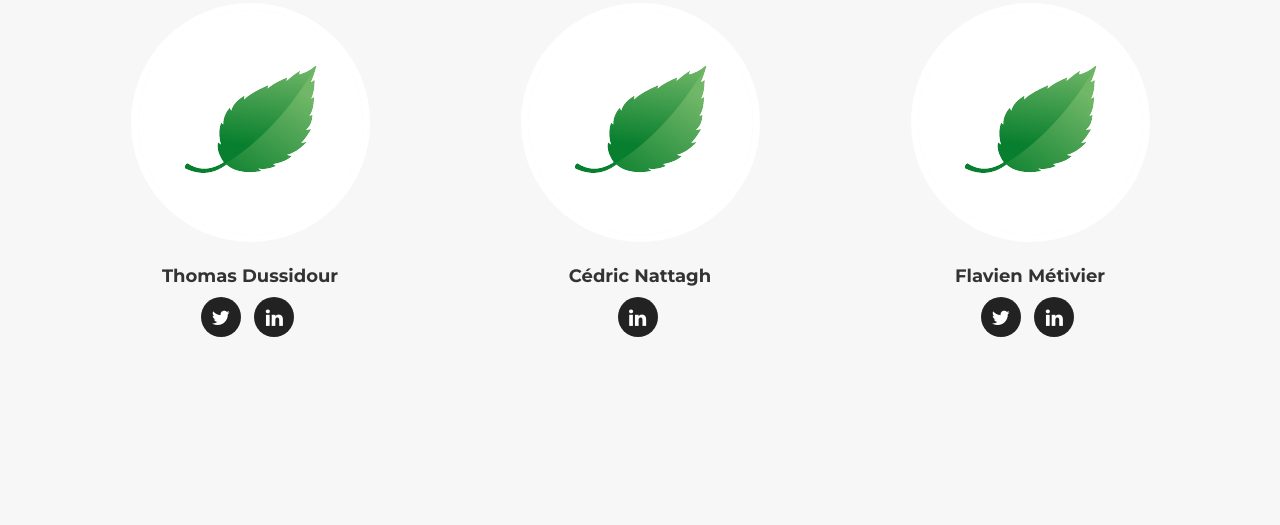
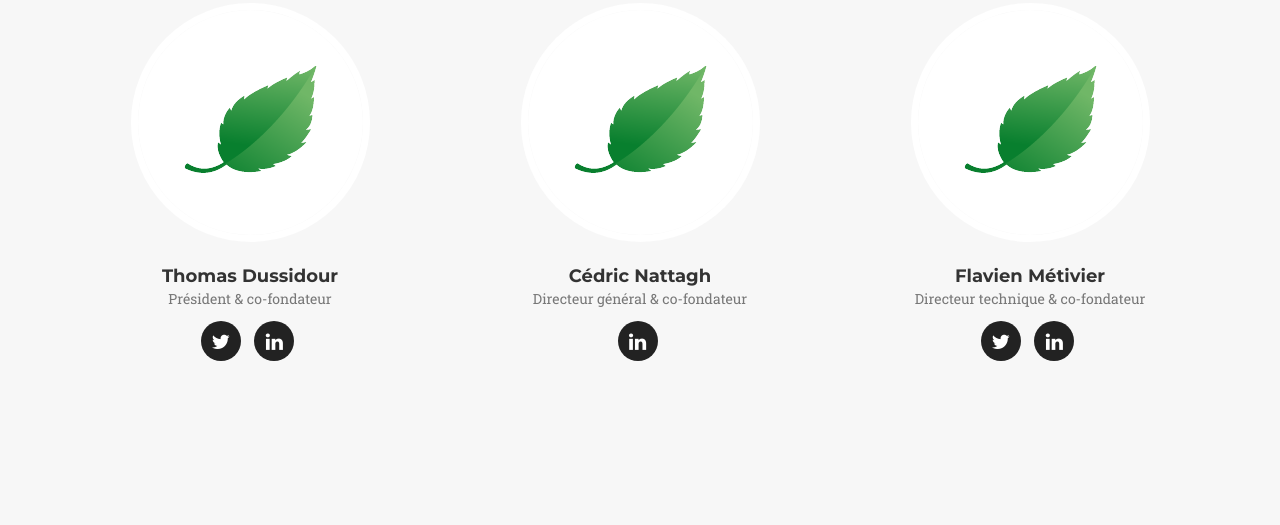
Before and after one commit to flavien-metivier/mint-water-sas.github.io, a plain HTML site: page index.html in a window 1280 px wide. Shown: the part 2741-3266 px from the top of the page. Drawn offline with nearby package versions, Linux system fonts and the light colour scheme; a web font is replaced by a local one.

Commit message:
add co founder title

```diff
--- a/index.html
+++ b/index.html
@@ -324,7 +324,7 @@
                         <div class="team-member">
                             <img src="img/team/team.png" class="img-responsive img-circle" alt="">
                             <h4>Thomas Dussidour</h4>
-                            <p class="text-muted"></p>
+                            <p class="text-muted">Président & co-fondateur</p>
                             <ul class="list-inline social-buttons">
                                 <li><a href="https://twitter.com/ThomasDussidour"><i class="fa fa-twitter"></i></a>
                                 </li>
@@ -337,7 +337,7 @@
                         <div class="team-member">
                             <img src="img/team/team.png" class="img-responsive img-circle" alt="">
                             <h4>Cédric Nattagh</h4>
-                            <p class="text-muted"></p>
+                            <p class="text-muted">Directeur général & co-fondateur</p>
                             <ul class="list-inline social-buttons">
                                 <li><a href="http://fr.linkedin.com/pub/cédric-cyrus-nattagh/2/957/606/fr"><i class="fa fa-linkedin"></i></a>
                                 </li>
@@ -348,7 +348,7 @@
                         <div class="team-member">
                             <img src="img/team/team.png" class="img-responsive img-circle" alt="">
                             <h4>Flavien M&eacute;tivier</h4>
-                            <p class="text-muted"></p>
+                            <p class="text-muted">Directeur technique & co-fondateur</p>
                             <ul class="list-inline social-buttons">
                                 <li><a href="http://twitter.com/FlavienMetivier"><i class="fa fa-twitter"></i></a>
                                 </li>
```
